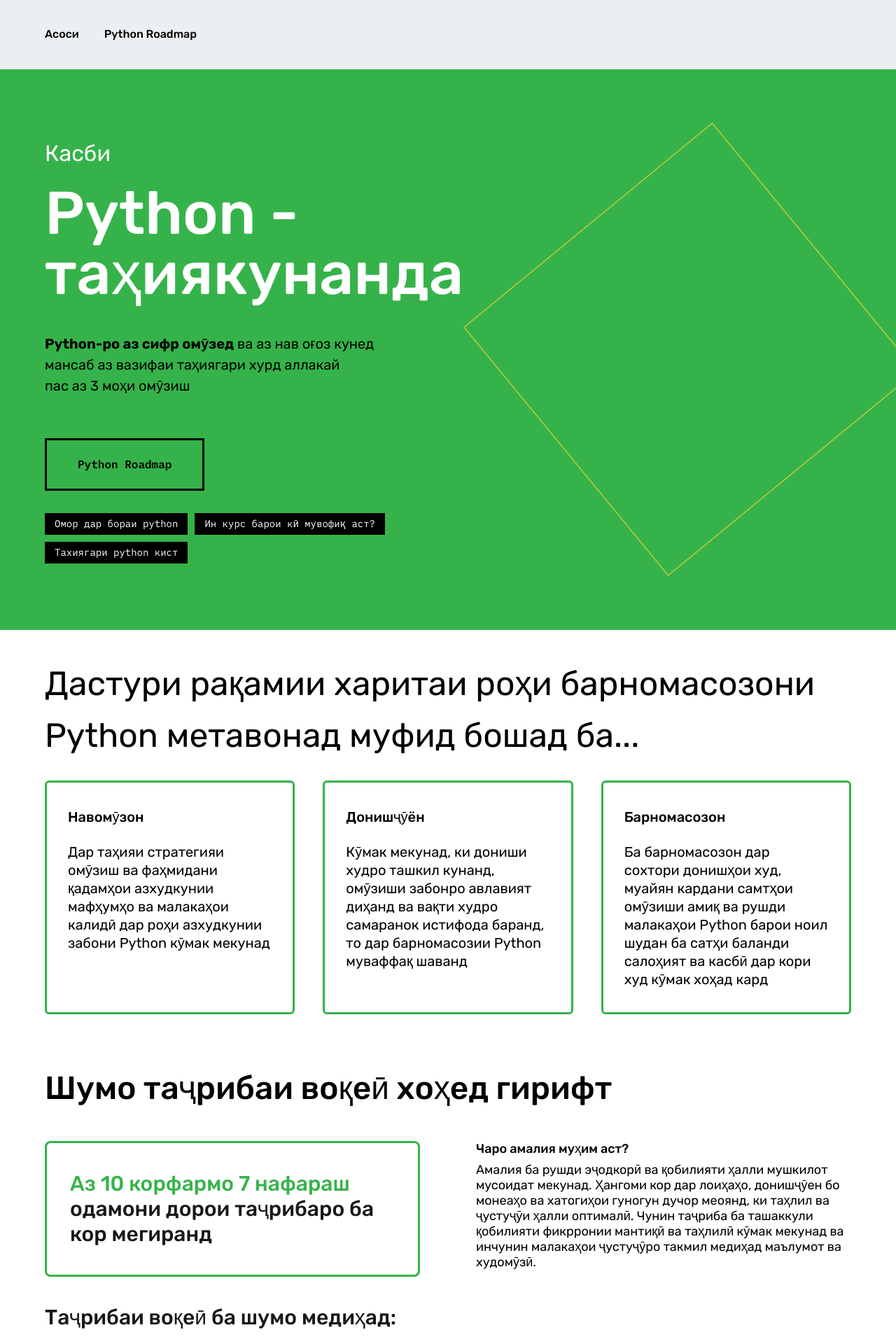
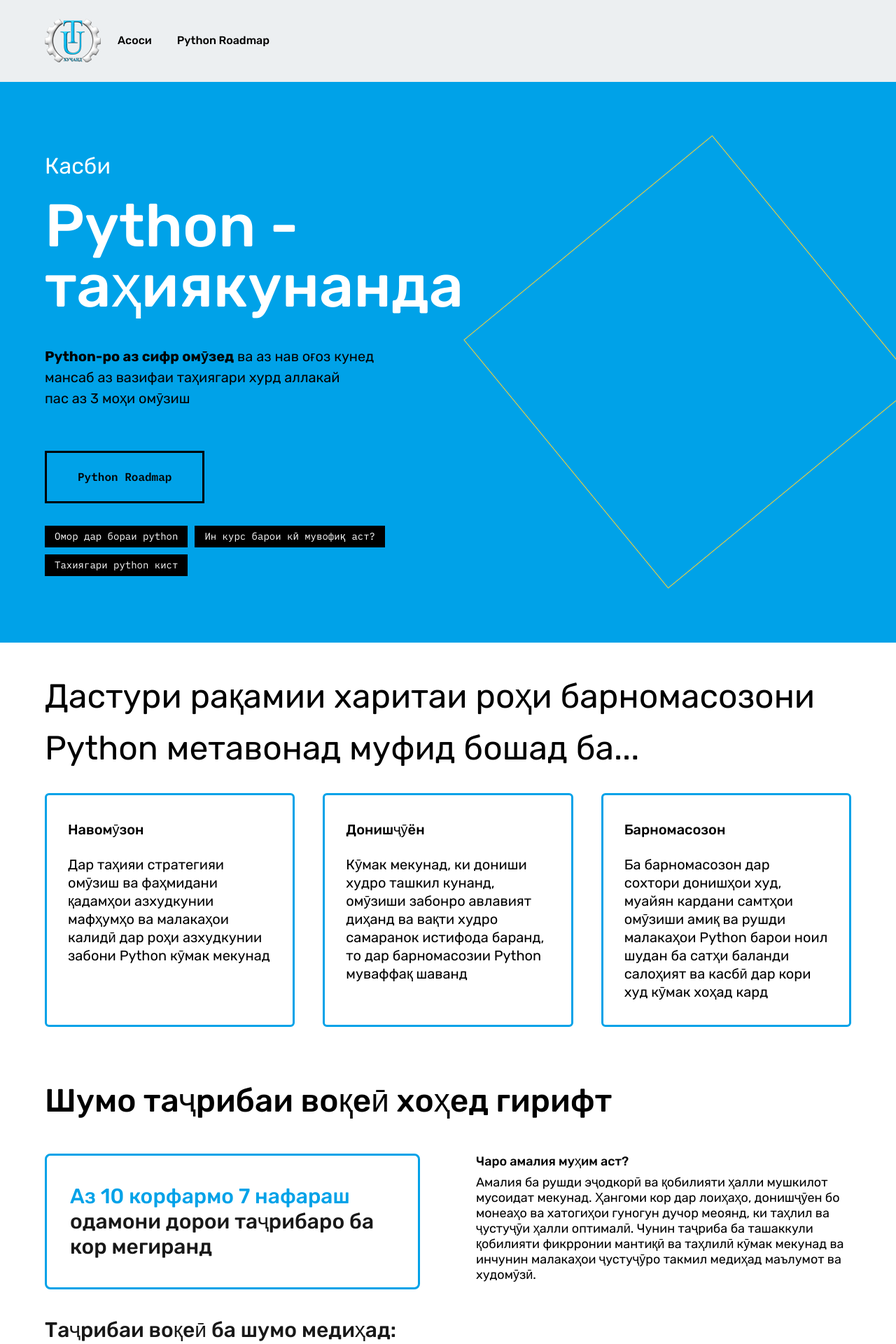
Before and after one commit to abduazizaminov/python_roadmap_interface, a Vue app: page / in a window 1280 px wide. Shown: the top 1920 px of the page at 70% size. Built offline with nearby package versions, Linux system fonts and the light colour scheme.

Commit message:
fix bugs

```diff
--- a/src/components/layouts/header/index.vue
+++ b/src/components/layouts/header/index.vue
@@ -1,7 +1,8 @@
 <template>
   <div class="w-full select-none bg-[#ECEFF1]">
     <div class="lg:max-w-7xl w-full ml-auto mr-auto">
-    <ul class=" flex justify-start py-[37px] lg:px-[64px] md:px-[32px] px-[24px]">
+      <ul class=" flex justify-start items-center py-[27px] lg:px-[64px] md:px-[32px] px-6">
+      <img src="@/assets/images/logo.png" class="mr-6" alt="" srcset="">
       <router-link to="/">
         <li class="cursor-pointer duration-200 hover:text-customGreen font-medium leading-[155%] mr-[18px]">Асоси</li>
       </router-link>
--- a/src/views/home/index.vue
+++ b/src/views/home/index.vue
@@ -95,7 +95,7 @@
           <div class="grid grid-cols-2 lg:gap-20 gap-14">
             <div class="border-customGreen border-[3px] lg:col-span-1 col-span-2 rounded-lg px-[33px] py-10">
               <p class="text-[#181818] text-3xl font-medium leading-9">
-                <span class="text-[#36b34a]">
+                <span class="text-customGreen">
                   Аз 10 корфармо 7 нафараш
                 </span>
                 одамони дорои таҷрибаро ба кор мегиранд
--- a/src/views/topic/pages/classes.vue
+++ b/src/views/topic/pages/classes.vue
@@ -144,49 +144,49 @@
         bike1 = Bike("Mountain Bike")
     </code></pre>
     <p>Дар ин ҷо, <code>"Mountain Bike"</code> ҳамчун аргументи <code>name</code> ба функсияи <code>__init__()</code> интиқол дода мешавад (ки конструктори синфи <code>Bike</code> аст) барои оғоз кардани атрибути <code>name</code>.</p>
-    <h2>Маводҳо барои мутоила:</h2>
+    <h3>Маводҳо барои мутоила:</h3>
     <ul>
         <li><p>"Объектно-ориентированное программирование на языке Python" / Задорожный Сергей Сергеевич, Фадеев Егор Павлович <a href="https://cmp.phys.msu.ru/sites/default/files/%D0%9E%D0%9E%D0%9F_%D0%BD%D0%B0_Python_%D0%A3%D1%87%D0%B5%D0%B1%D0%BD%D0%BE%D0%B5%20%D0%BF%D0%BE%D1%81%D0%BE%D0%B1%D0%B8%D0%B5_var7.pdf?ysclid=luc4x7pshd442875201">(скачать PDF)</a></p></li>
         <li><p>"Python. Подробный справочник" / Дэвид Бизли <a href="https://k0d.cc/storage/books/PYTHON/python_podrobnyi_spravochnik_4-e_izd.pdf">(скачать PDF)</a></p></li>
         <li><p>"Простой Python. Современный стиль программирования" / Любанович Бил <a href="https://pydarslik.pythonanywhere.com/media/resource_file/%D0%91%D0%B8%D0%BB%D0%BB_%D0%9B%D1%8E%D0%B1%D0%B0%D0%BD%D0%BE%D0%B2%D0%B8%D1%87_%D0%9F%D1%80%D0%BE%D1%81%D1%82%D0%BE%D0%B9_Python_%D0%91%D0%B5%D1%81%D1%82%D1%81%D0%B5%D0%BB%D0%BB%D0%B5%D1%80%D1%8B.pdf">(скачать PDF)</a></p></li>
     </ul>
-    <h2>Интернет – сомонаҳо бо маводҳо барои мутоила:</h2>
+    <h3>Интернет – сомонаҳо бо маводҳо барои мутоила:</h3>
     <ul>
         <li><p><a href="https://docs.python.org/3/tutorial/classes.html">Classes in Python</a></p></li>
         <li><p><a href="https://www.geeksforgeeks.org/python-classes-and-objects/">Python Classes and Objects</a></p></li>
         <li><p><a href="https://www.youtube.com/watch?v=ZDa-Z5JzLYM&list=PL-osiE80TeTsqhIuOqKhwlXsIBIdSeYtc">Python OOP Tutorial</a></p></li>
     </ul>
-    <h2>Курсҳои омӯзишӣ бо воситаи Интернет дар Coursera, EdX, Khan Academy, Udemy:</h2>
+    <h3>Курсҳои омӯзишӣ бо воситаи Интернет дар Coursera, EdX, Khan Academy, Udemy:</h3>
     <ul>
         <li><p><a href="https://www.coursera.org/learn/python-classes-inheritance">Классы и наследование в Python</a></p></li>
         <li><p><a href="https://www.udemy.com/course/object-oriented-programming-with-python/?couponCode=LETSLEARNNOW">Object Oriented Programming with Python 3</a></p></li>
         <li><p><a href="https://translated.turbopages.org/proxy_u/en-ru.ru.b4f480e9-65fabce2-c4c6f979-74722d776562/https/www.udemy.com/course/all-about-class-in-python-and-graphs/">Классы и объекты Python</a></p></li>
     </ul>
-    <h2>Дигар курсҳои омӯзишӣ бо воситаи Интернет:</h2>
+    <h3>Дигар курсҳои омӯзишӣ бо воситаи Интернет:</h3>
     <ul>
         <li><p><a href="https://matesanz.github.io/python-machine-learning-course/%F0%9F%93%9A-Tutorials/%F0%9F%90%8D-Python-Basics/decorators/">Python for Machine Learning Course</a></p></li>
         <li><p><a href="https://egoroffartem.pythonanywhere.com/course/oop-python/klassy-obekty-ekzemplyary-klassov">Классы, объекты, экземпляры классов</a></p></li>
         <li><p><a href="https://deepskills.ru/courses/object-oriented-programming-python/?ysclid=ltzo2t4cqb275692306">ООП в Python</a></p></li>
     </ul>
-    <h2>Форумҳо ё дигар шаклҳои имконпазири муҳокимаи проблемаҳо дар Интернет:</h2>
+    <h3>Форумҳо ё дигар шаклҳои имконпазири муҳокимаи проблемаҳо дар Интернет:</h3>
     <ul>
         <li><p><a href="https://www.reddit.com/r/Python/?rdt=60471">Reddit</a></p></li>
         <li><p><a href="https://www.python.org/community/forums/">Python.org</a></p></li>
         <li><p><a href="https://www.cyberforum.ru/python/?ysclid=ltwhrrore5900284198">Сyberforum</a></p></li>
     </ul>
-    <h2>Муҳити коркарди нармафзор:</h2>
+    <h3>Муҳити коркарди нармафзор:</h3>
     <ul>
         <li><p><a href="https://pycharm-community.en.uptodown.com/windows">PyCharm</a></p></li>
         <li><p><a href="https://code.visualstudio.com/">Visual Studio Code</a></p></li>
         <li><p><a href="https://jupyter.org/">Jupyter</a></p></li>
     </ul>
-    <h2>Онлайн муҳити санҷиши коди барномавӣ:</h2>
+    <h3>Онлайн муҳити санҷиши коди барномавӣ:</h3>
     <ul>
         <li><p><a href="https://www.online-ide.com/online_python_compiler#google_vignette">Online Python Compiler - OnlineIDE</a></p></li>
         <li><p><a href="https://bio-python.netlify.app/">Online Python - IDE, Editor, Compiler, Interpreter</a></p></li>
         <li><p><a href="https://pythoncompiler.com/">Python Compiler</a></p></li>
     </ul>
-    <h2>Библиотека ва фреймворкҳои истифодашуда:</h2>
+    <h3>Библиотека ва фреймворкҳои истифодашуда:</h3>
     <ul>
         <li><p><a href="https://docs.python.org/3/library/index.html">The Python Standard Library</a></p></li>
     </ul>
--- a/src/views/topic/pages/iterators.vue
+++ b/src/views/topic/pages/iterators.vue
@@ -8,7 +8,7 @@
             мешаванд. Бо истифода аз итератор, мо метавонем объектҳоро такрор кунем ва элементҳои онҳоро баргардонем. Аз
             ҷиҳати техникӣ, объекти итератор дар Python бояд ду методи махсусро муайян кунад, <code>__iter__()</code> ва
             <code>__next__()</code>, ки дар маҷмӯъ протоколи итератор номида мешаванд.</p>
-          <h4>Масалан, функсияи <code>iter()</code> итератори объекти додашударо бармегардонад:</h4>
+          <p>Масалан, функсияи <code>iter()</code> итератори объекти додашударо бармегардонад:</p>
           <pre><code>
         iter(объект)
     </code></pre>
--- a/tailwind.config.js
+++ b/tailwind.config.js
@@ -11,7 +11,7 @@ export default {
         ibm: ['"IBM Plex Mono", monospace']
       },
       colors: {
-        customGreen: '#35B34A'
+        customGreen: '#00a2e8'
       }
     }
   },
```
Also changed, not shown: src/assets/images/logo.png (added).
